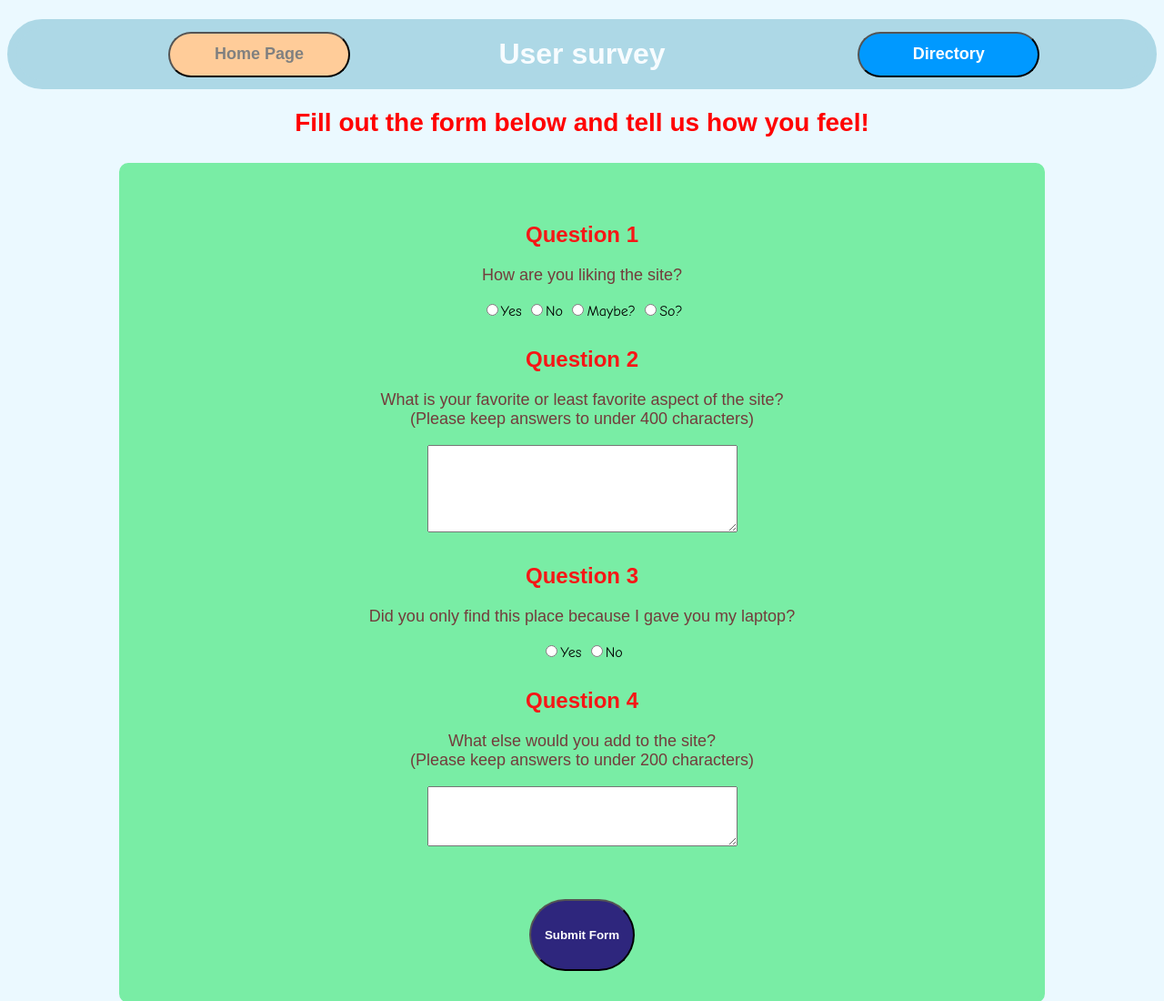
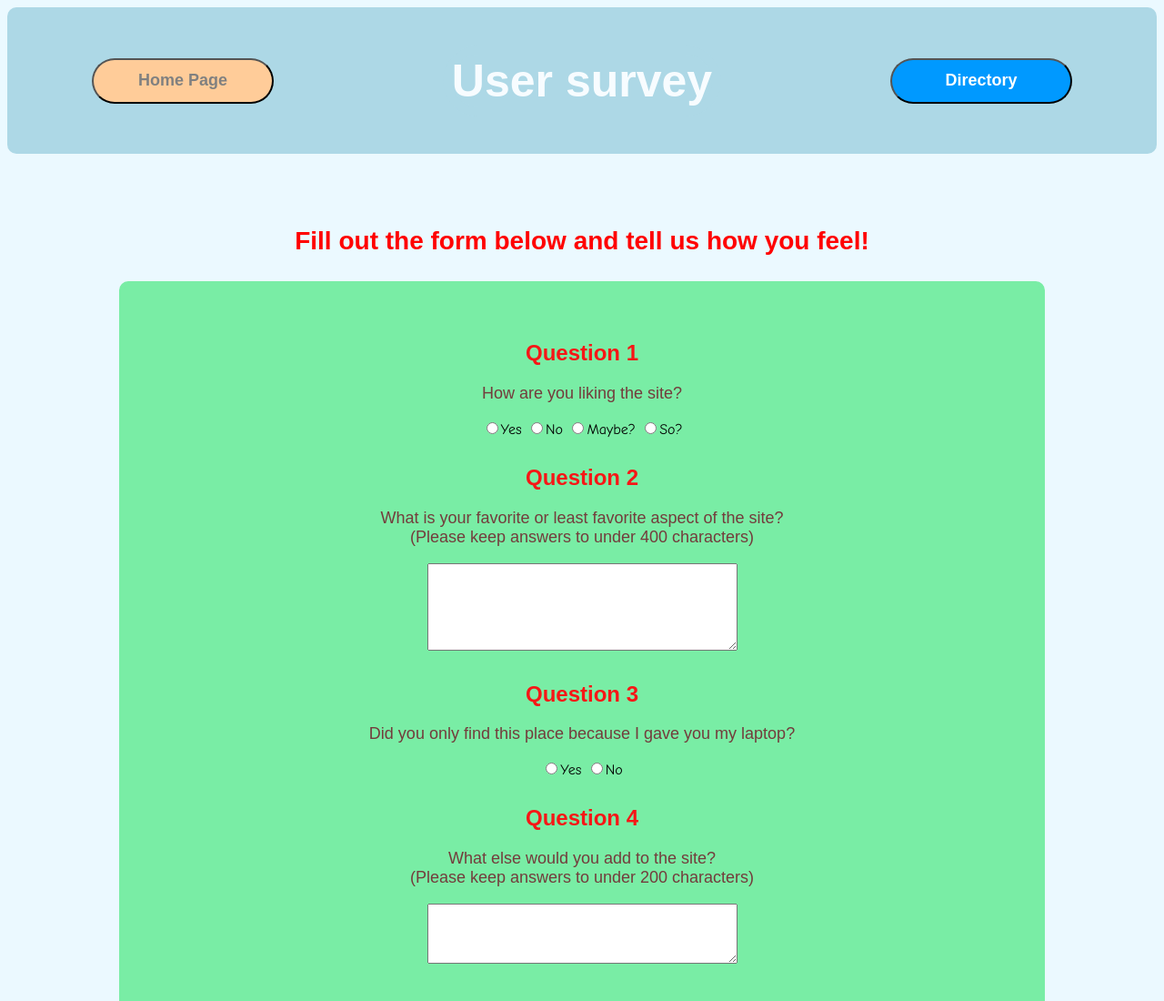
Before and after one commit to laoluadewoye/Website, a plain HTML site: page Main/Web_Pages/Survey_Folder/survey.html in a window 1280 px wide. Shown: the top 1100 px of the page at 91% size. Drawn offline with Linux system fonts and the light colour scheme.

Commit message:
Modified Website Survey to have proper css
1) Deleted previous centering for sticky heading and created center div and sections
2) Adjusted CSS accordingly. Increased font for title.
3) Adjusted secondary title (h3) accordingly.
4) Played around with javascript a bit.
5) Added empty text file for recording purposes. Will look into in the future.

```diff
--- a/Main/Web_Pages/Survey_Folder/survey.html
+++ b/Main/Web_Pages/Survey_Folder/survey.html
@@ -10,7 +10,7 @@
     <meta name="keywords" content="Customer, Service, Survey, Feedback" />
     <meta name="author" content="Laolu Ade" />
     <meta name="viewport" content="width=device-width, initial-scale=1.0" />
-    <meta http-equiv="refresh" content="120" />
+    <meta http-equiv="refresh" content="300" />
 
     <title>Quality of Website Survey</title>
     <link rel="icon" href="../../Pictures/Favicons/FSurvey.ico" />
@@ -25,13 +25,21 @@
   <body>
     <!--Everything i want to be sticky-->
     <div class="sticky">
-      <h1>User survey</h1>
-      <div class="container">
+      <div class="center">
+        <section>
           <a href="../../index.html" target="_blank"
-          ><button id="home" title="Clicking this will take you to home page.">
+            ><button
+              id="home"
+              title="Clicking this will take you to home page."
+            >
               Home Page
             </button></a
           >
+        </section>
+        <section>
+          <h1>User survey</h1>
+        </section>
+        <section>
           <a href="../directory.html" target="_blank"
             ><button
               id="direct"
@@ -40,6 +48,7 @@
               Directory
             </button></a
           >
+        </section>
       </div>
     </div>
     <!--Everything i want to be sticky-->
@@ -98,10 +107,7 @@
 
       <br /><br /><br /><br />
 
-      <button
-        id="submit"
-        title="Clicking this will submit your answers."
-      >
+      <button id="submit" title="Clicking this will submit your answers.">
         Submit Form
       </button>
     </form>
--- a/Main/Web_Pages/Survey_Folder/survey_script.js
+++ b/Main/Web_Pages/Survey_Folder/survey_script.js
@@ -40,13 +40,12 @@ function main() {
     "\r\n\n";
 
   fs.writeFile("survey_file.txt", data, (err) => {
-    if (err) throw err;
+    if (err) {
+      alert("There was an error confirming data.");
+      return;
+    }
   });
 
-  /*
-        try using this site later
-        https://www.encodedna.com/javascript/how-to-save-form-data-in-a-text-file-using-javascript.htm
-    */
 }
 
 function handleForm(event) {
--- a/Main/Web_Pages/Survey_Folder/survey_styles.css
+++ b/Main/Web_Pages/Survey_Folder/survey_styles.css
@@ -4,39 +4,42 @@ body {
 
 /*Makes main heading sticky*/
 .sticky {
-  height: 70px;
   position: -webkit-sticky;
   position: sticky;
   top: 0;
   z-index: 2; /*Places sticky heading over heading 3 line*/
 }
 
-/*Title of page*/
+/*Formating Sticky Heading*/
+.center {
+  display: flex;
+  flex-wrap: wrap;
+  justify-content: center;
+  align-items: center;
+  background-color: lightblue;
+  border-radius: 10px;
+}
+
+section {
+  float: left;
+  margin-left: auto;
+  margin-right: auto;
+}
+/*Formating Sticky Heading*/
+
+/*Title and Buttons*/
 h1 {
-  text-align: center;
   border: 10px solid lightblue;
   background-color: lightblue;
-  padding: 10px;
   border-radius: 50px;
   font-family: Arial;
   color: rgb(247, 252, 255);
-}
-
-/*Start of Placing Buttons*/
-.container {
-  height: 60px;
-  position: relative;
-  top: -85px;
-  display: block;
-  margin-left: auto;
-  margin-right: auto;
-  width: 20%;
+  font-size: 50px;
 }
 
 #home {
   position: relative;
   width: 200px;
-  right: 130%;
   height: 50px;
   border-radius: 50px;
   background-color: rgb(255, 204, 153);
@@ -47,9 +50,7 @@ h1 {
 
 #direct {
   position: relative;
-  top: -50px;
   width: 200px;
-  left: 170%;
   height: 50px;
   border-radius: 50px;
   background-color: rgb(0, 153, 255);
@@ -57,10 +58,11 @@ h1 {
   font-weight: bold;
   font-size: 18px;
 }
-/*End of Placing Buttons*/
+/*Title and Buttons*/
 
 h3 {
   position: relative;
+  margin-top: 80px;
   color: red;
   font-size: 28px;
   text-align: center;
@@ -112,3 +114,17 @@ textarea {
   font-weight: bold;
   padding: 30px 15px;
 }
+
+@media (max-width: 770px) {
+  .center {
+    flex-direction: column;
+  }
+
+  #home {
+    margin-top: 20px;
+  }
+
+  #direct {
+    margin-bottom: 20px;
+  }
+}
```
Also changed, not shown: Main/Web_Pages/Survey_Folder/survey_file.txt (added). Lines whose indentation alone changed are shown as unchanged.
